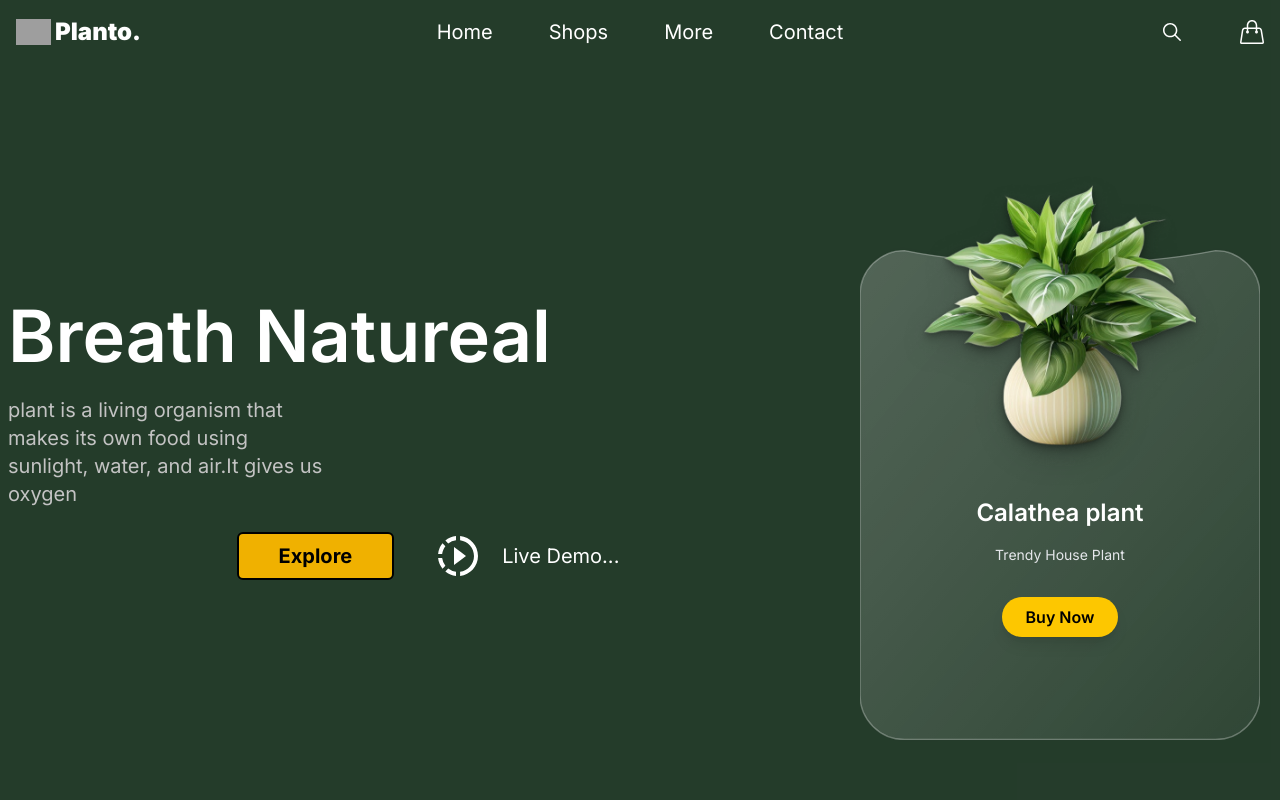
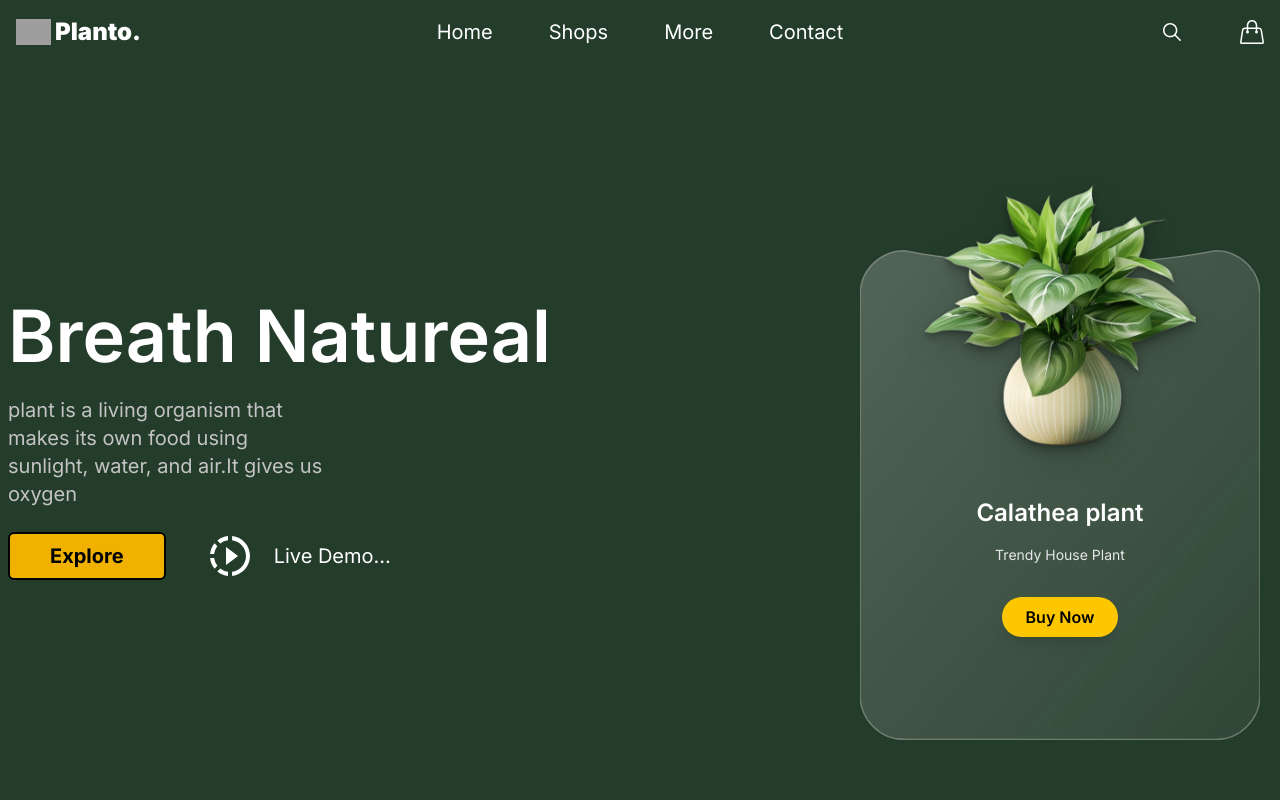
Before and after one commit to Nahid-Hasan-Utsob/Planto-App, a React (Vite) app: page / in a window 1280 px wide. Shown: the top 800 px of the page. Built offline with nearby package versions, Linux system fonts and the light colour scheme; grey boxes are pictures that could not be loaded.

Commit message:
fix: adjust alignment of button container in Home_Banner component for improved layout

```diff
--- a/src/Pages/Home/Home_Banner/Home_Banner.tsx
+++ b/src/Pages/Home/Home_Banner/Home_Banner.tsx
@@ -20,7 +20,7 @@ export default function Home_Banner() {
             className="lg:text-xl md:text-base text-xs  secondary-text-color lg:w-3/8 w-[90%]"
           ></CommonText>
 
-          <div className="flex md:flex-row flex-col md:gap-10 items-center md:justify-center">
+          <div className="flex md:flex-row flex-col md:gap-10 items-center md:justify-center lg:justify-start">
             <CommonButton
               text="Explore"
               className="md:primary-text-color font-bold lg:text-xl  md:px-10 text-[14px] w-full md:w-fit py-2 rounded-md  lg:border-2 bg-yellow-500 md:bg-none text-black "
```
